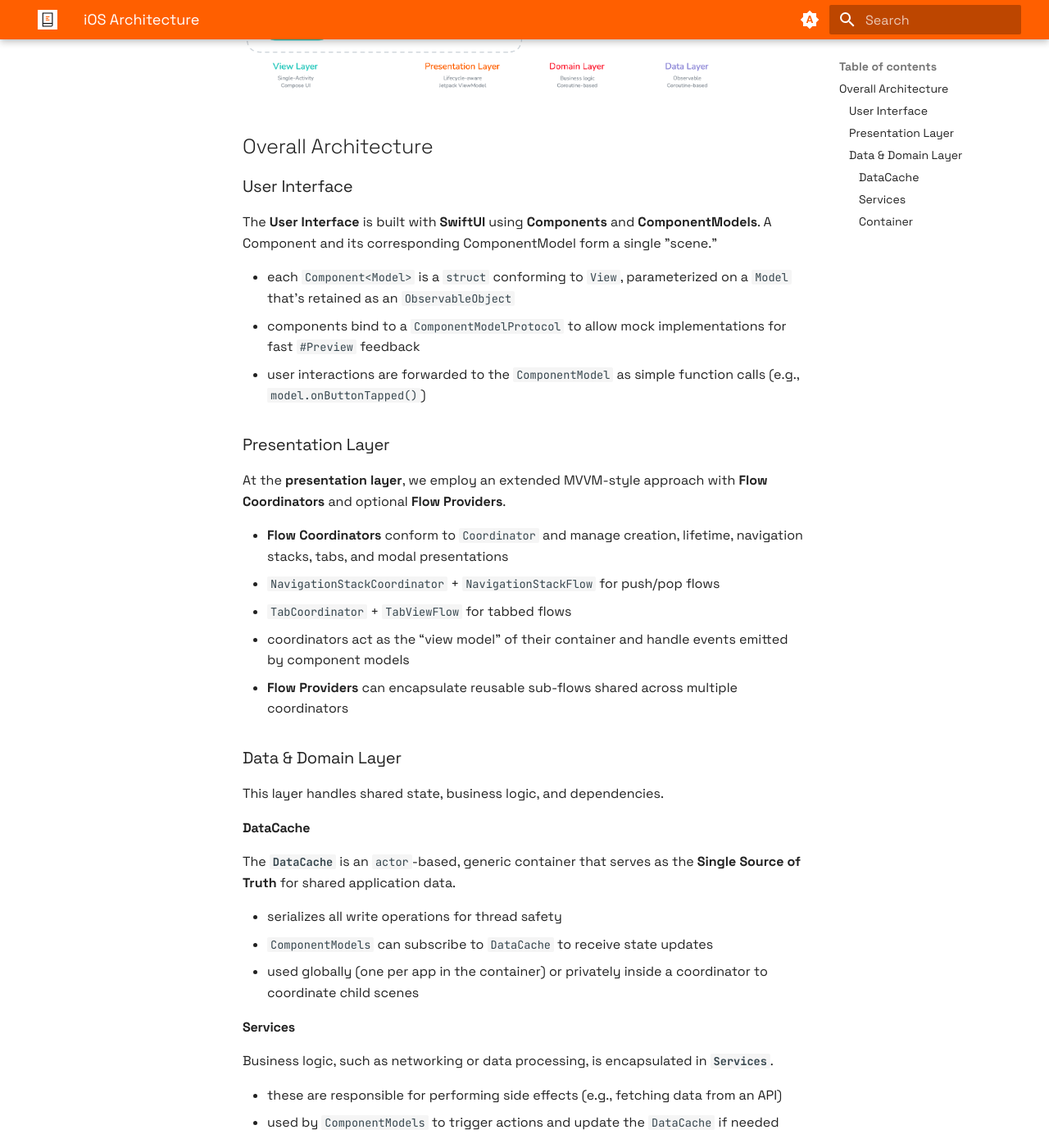
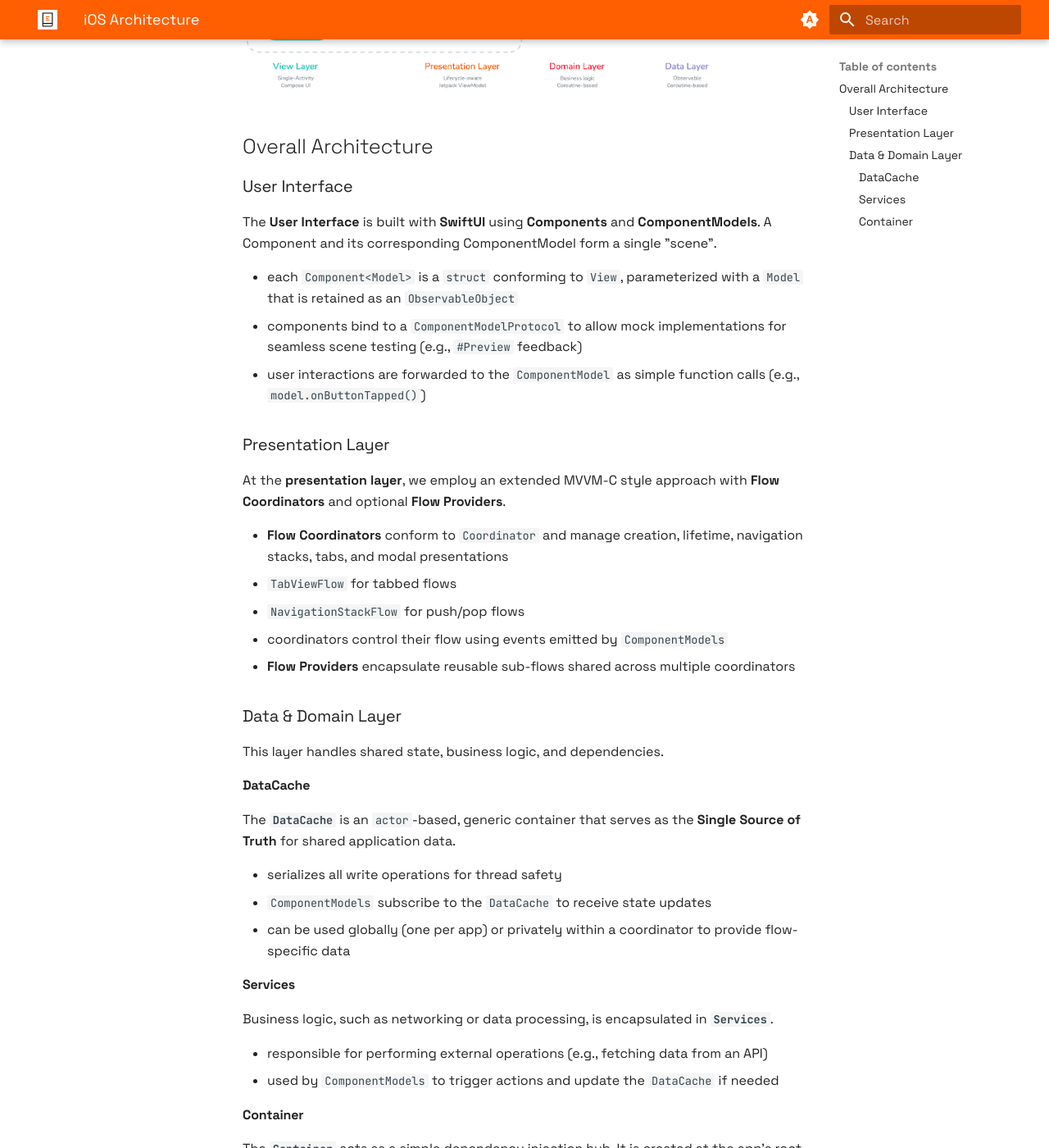
Before and after one commit to futuredapp/Engineering-Handbook, an MkDocs documentation site: the page built from docs/Teams/iOS/ios_architecture.md, in a window 1280 px wide and 1400 px high, scrolled down 477 px. Shown: the whole window at 82% size. Built offline with MkDocs 1.6.1 and Material for MkDocs 9.7.7, drawn with Linux system fonts in a browser that asks for light colours; some of the changed text lies outside the part shown.

Commit message:
Improve architecture docs

```diff
--- a/docs/Teams/iOS/ios_architecture.md
+++ b/docs/Teams/iOS/ios_architecture.md
@@ -11,21 +11,21 @@ The architecture is organized into layers, each with a specific responsibility.
 
 ### User Interface
 
-The **User Interface** is built with **SwiftUI** using **Components** and **ComponentModels**. A Component and its corresponding ComponentModel form a single "scene."
+The **User Interface** is built with **SwiftUI** using **Components** and **ComponentModels**. A Component and its corresponding ComponentModel form a single "scene".
 
-- each `Component<Model>` is a `struct` conforming to `View`, parameterized on a `Model` that’s retained as an `ObservableObject`
-- components bind to a `ComponentModelProtocol` to allow mock implementations for fast `#Preview` feedback
+- each `Component<Model>` is a `struct` conforming to `View`, parameterized with a `Model` that is retained as an `ObservableObject`
+- components bind to a `ComponentModelProtocol` to allow mock implementations for seamless scene testing (e.g., `#Preview` feedback)
 - user interactions are forwarded to the `ComponentModel` as simple function calls (e.g., `model.onButtonTapped()`)
 
 ### Presentation Layer
 
-At the **presentation layer**, we employ an extended MVVM-style approach with **Flow Coordinators** and optional **Flow Providers**.
+At the **presentation layer**, we employ an extended MVVM-C style approach with **Flow Coordinators** and optional **Flow Providers**.
 
 - **Flow Coordinators** conform to `Coordinator` and manage creation, lifetime, navigation stacks, tabs, and modal presentations
-  - `NavigationStackCoordinator` + `NavigationStackFlow` for push/pop flows
-  - `TabCoordinator` + `TabViewFlow` for tabbed flows
-- coordinators act as the “view model” of their container and handle events emitted by component models
-- **Flow Providers** can encapsulate reusable sub-flows shared across multiple coordinators
+  - `TabViewFlow` for tabbed flows
+  - `NavigationStackFlow` for push/pop flows
+- coordinators control their flow using events emitted by `ComponentModels`
+- **Flow Providers** encapsulate reusable sub-flows shared across multiple coordinators
 
 ### Data & Domain Layer
 
@@ -36,16 +36,16 @@ This layer handles shared state, business logic, and dependencies.
 The **`DataCache`** is an `actor`-based, generic container that serves as the **Single Source of Truth** for shared application data.
 
 - serializes all write operations for thread safety
-- `ComponentModels` can subscribe to `DataCache` to receive state updates
-- used globally (one per app in the container) or privately inside a coordinator to coordinate child scenes
+- `ComponentModels` subscribe to the `DataCache` to receive state updates
+- can be used globally (one per app) or privately within a coordinator to provide flow-specific data
 
 #### Services
 
 Business logic, such as networking or data processing, is encapsulated in **`Services`**.
 
-- these are responsible for performing side effects (e.g., fetching data from an API)
+- responsible for performing external operations (e.g., fetching data from an API)
 - used by `ComponentModels` to trigger actions and update the `DataCache` if needed
 
 #### Container
 
-The **`Container`** acts as a simple dependency injection hub. It is created at the app's root and passed down to each `Coordinator`. It is responsible for instantiating and providing shared dependencies like the `DataCache` and other `Services`.
+The **`Container`** acts as a simple dependency injection hub. It is created at the app's root and passed down to each `Coordinator`. It is responsible for instantiating and providing shared dependencies such as the `DataCache` and other `Services`.
```
